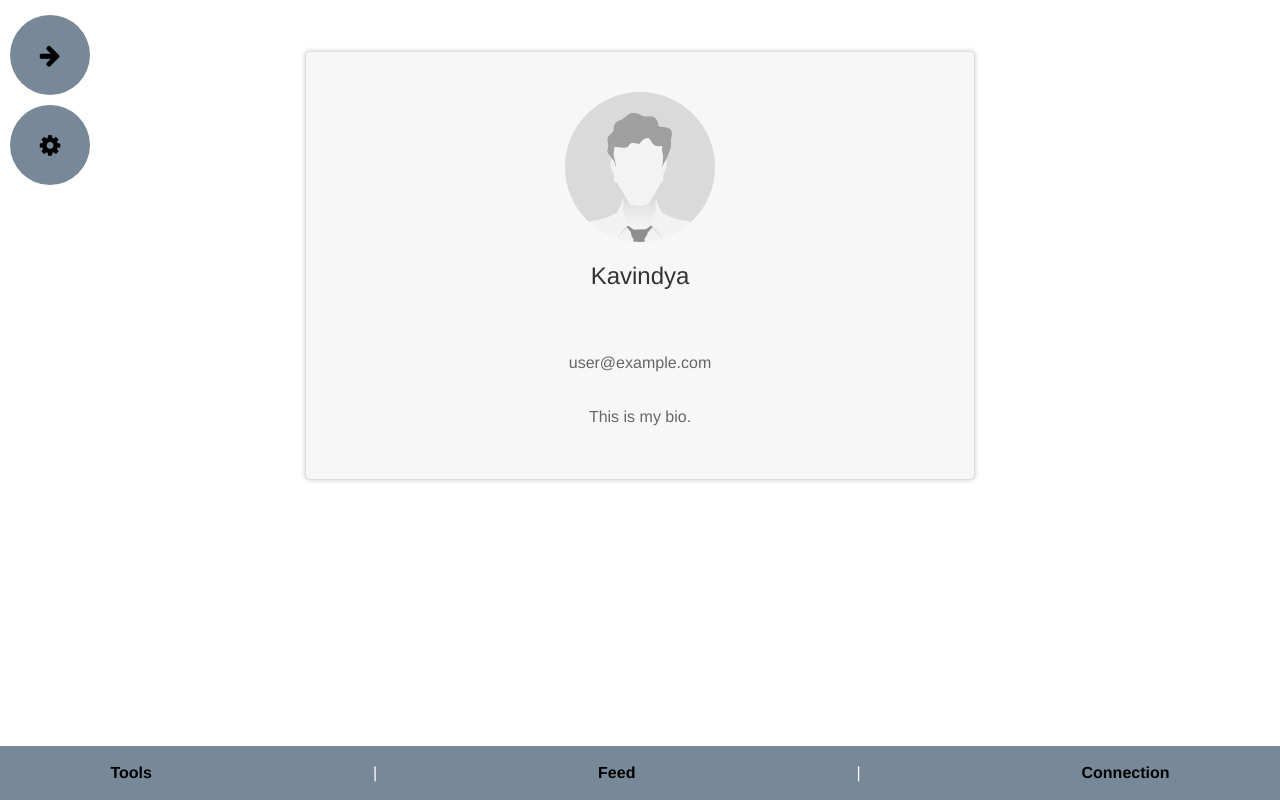
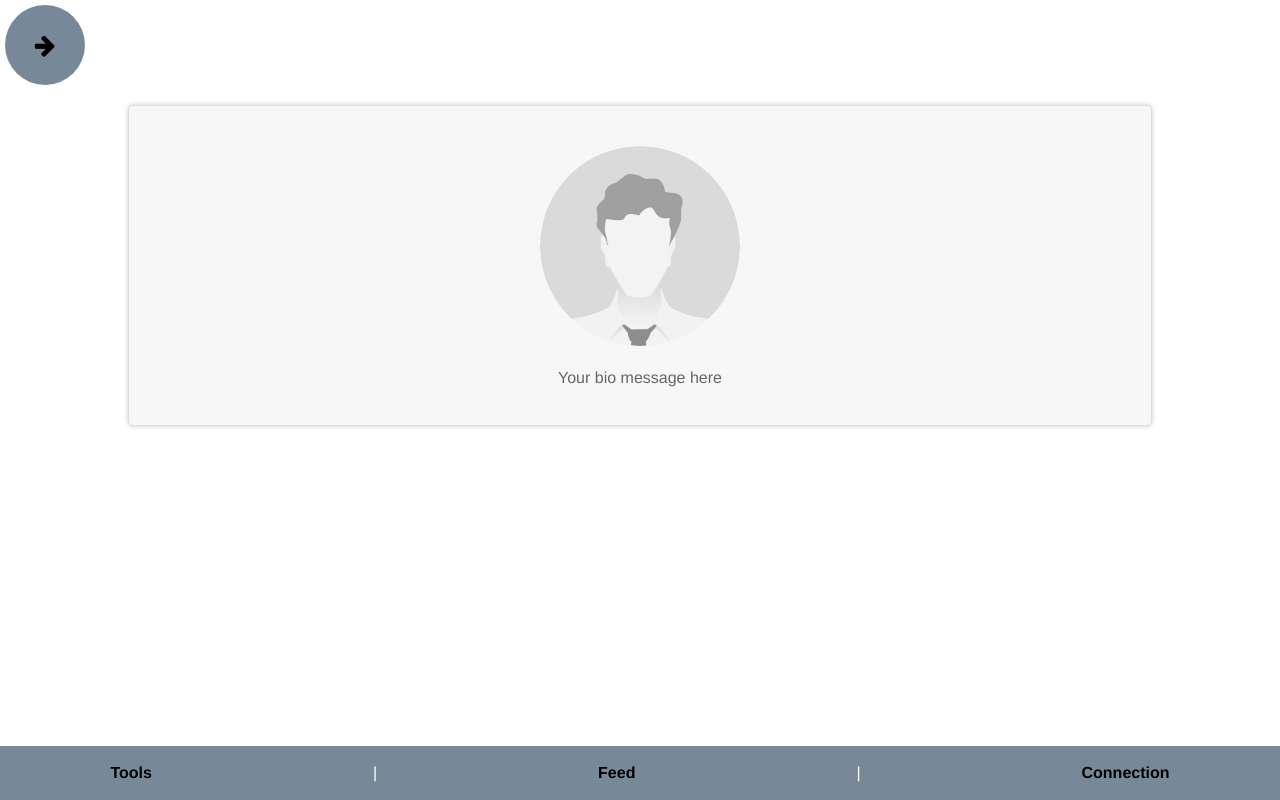
Before and after one commit to bhathiknk/socialmedia-webapp, a Vue app: page /ProfileEdit in a window 1280 px wide. Built offline with nearby package versions, Linux system fonts and the light colour scheme.

Commit message:
userName and Email retrive function created in ProfileEdit and config for after user signup,show the data

```diff
--- a/src/components/LoggingComponent/SignIn.vue
+++ b/src/components/LoggingComponent/SignIn.vue
@@ -22,14 +22,9 @@
 import axios from "axios";
 import swal from "sweetalert";
 import baseURL from "@/config";
+
 export default {
-    props: ["baseURL"],
-    data() {
-        return {
-            email: null,
-            password: null,
-        };
-    },
+    // Your existing component setup
     methods: {
         async signin(e) {
             e.preventDefault();
@@ -46,13 +41,24 @@ export default {
                         icon: "success",
                     });
                     this.$emit("fetchData");
-                    this.$router.push({ name: "Feed" });
+                    this.$router.push({ name: "ProfileEdit" });
                 })
-                .catch((err) => console.log("err", err));
+                .catch((err) => {
+                    if (err.response && err.response.status === 400) {
+                        // Incorrect password error
+                        swal({
+                            text: "Incorrect password. Please try again.",
+                            icon: "error",
+                        });
+                    } else {
+                        console.log("err", err);
+                    }
+                });
         },
     },
 };
 </script>
+
 
 <style scoped>
 
--- a/src/components/ProfileCom/ProfileEdit.vue
+++ b/src/components/ProfileCom/ProfileEdit.vue
@@ -1,11 +1,12 @@
 <template>
     <div class="profile-edit">
 
-
+        <div class="container-1">
             <div class="circular-button-container">
                 <CircularButton
                     @click="navigateToSignUp"
                     to="/SignUp"
+                    v-if="!token"
                     icon="fa fa-arrow-right"
                     label="LogIn"
                     style="margin-bottom: 10px; margin-top: 5px; margin-left: 5px"
@@ -15,84 +16,110 @@
                 <CircularButton
                     @click="navigateToUserDetailEdit"
                     to="/UserDetailEdit"
+                    v-if="token"
                     icon="fa fa-gear"
                     label="Settings"
                     style="margin-bottom: 10px; margin-top: 5px; margin-left: 5px"
                 />
             </div>
-
-        <div class="container">
-        <!-- Display user information -->
-            <div class="profile-info">
-                <div class="profile-picture-container">
-                    <img :src="user.profileImageUrl" alt="Profile Picture" />
-                </div>
-                <h3>{{ user.username }}</h3>
-                 <p>{{ user.email }}</p>
-                 <p>{{ user.bio }}</p>
+            <div class="circular-button-container">
+                <CircularButton
+                    @click="signout"
+                    to="/ProfileEdit"
+                    v-if="token"
+                    icon="fa fa-sign-out"
+                    label="Signout"
+                    style="margin-bottom: 10px; margin-top: 5px; margin-left: 5px"
+                />
             </div>
         </div>
 
+
+
+        <!-- New container for profile picture, bio message, username, and email -->
+        <div class="container-2 profile-info">
+            <div class="profile-picture-container">
+                <img :src="profilePicture" alt="Profile Picture">
+            </div>
+
+            <h3>{{ userName }}</h3>
+            <p>{{ email }}</p>
+            <p>{{ bioMessage }}</p>
+        </div>
     </div>
 </template>
 
 <script>
 import CircularButton from "../CircularButton.vue";
+import axios from "axios";
+import swal from "sweetalert";
+
 export default {
     components: {
         CircularButton,
     },
     data() {
         return {
-            user: {
-                username: 'Kavindya',
-                email: 'user@example.com',
-                profileImageUrl: require('@/assets/profile.jpg'),
-                bio: 'This is my bio.',
-            },
+            token: '',
+            userName: null,
+            email: null,
+            profilePicture:  require('@/assets/profile.jpg'), // Set a default profile picture
+            bioMessage: 'Your bio message here',
         };
     },
     methods: {
-        navigateToSignUp() {
-            // Use Vue Router's push method to navigate to the "SignUp.vue" route
-            this.$router.push("/SignUp");
+        getUserName() {
+            axios.get(`http://localhost:8080/api/user/${this.token}`)
+                .then(response => {
+                    this.userName = response.data.userName;
+                    this.email = response.data.email;
+                })
+                .catch(error => {
+                    console.error(error);
+                    this.userName = null;
+                    this.email = null;
+                });
         },
-        navigateToUserDetailEdit(){
-            this.$router.push("/UserDetailEdit")
+        signout() {
+            localStorage.removeItem("token");
+            this.token = null;
+            this.userName = null; // Clear the userName
+            this.email = null; // Clear the email
+            swal({
+                text: "Logged you out. Visit again",
+                icon: "success",
+            });
         },
+    },
+    mounted() {
+        this.token = localStorage.getItem("token");
+        if (this.token) {
+            this.getUserName(); // Call getUserName when the component is mounted and there's a token
+        }
     },
 };
 </script>
 
-<style scoped>
-/* Add your CSS styles for the profile edit component here */
-</style>
-
 
 <style>
-/* Add CSS styles for the user profile page */
+/* Your existing CSS styles */
 
-body {
-    font-family: Arial, sans-serif;
-}
-
-h2 {
-    color: #333;
-}
-.profile-info {
-    margin: -12% auto;
-    max-width: 60%;
+.container-2.profile-info {
+    margin: 20px auto; /* Adjust margin as needed */
+    max-width: 80%; /* Adjust width as needed */
     padding: 20px;
     background-color: #f7f7f7;
     border: 1px solid #ddd;
     border-radius: 5px;
     box-shadow: 0 0 5px rgba(0, 0, 0, 0.2);
-    text-align: center; /* Center the content horizontally */
+    text-align: center;
 }
 
+/* Adjust styles for profile picture and other details */
+/* Modify or add styles as needed for the new profile container */
 .profile-picture-container {
-    width: 150px;
-    height: 150px;
+    width: 200px; /* Adjust size as needed */
+    height: 200px; /* Adjust size as needed */
     border-radius: 50%;
     overflow: hidden;
     margin: 20px auto;
@@ -101,32 +128,20 @@ h2 {
 .profile-picture-container img {
     max-width: 100%;
     height: auto;
-
+    border-radius: 50%; /* Maintain circular shape */
 }
 
 .profile-info h3 {
-
-    font-size: 24px;
+    font-size: 28px;
     margin-top: 10px;
     color: #333;
-    margin-bottom: 60px; /* Add margin below the username */
+    margin-bottom: 20px; /* Adjust margin as needed */
 }
 
 .profile-info p {
-
     color: #666;
-    margin-bottom: 30px;
+    margin-bottom: 15px; /* Adjust margin as needed */
 }
 
-
- .circular-button-container {
-
-     top: 10px;  /* Adjust the top value as needed to control the vertical position */
-     margin-left:5px;  /* Adjust the right value as needed to control the horizontal position */
-     display: block;
-     position: relative;
- }
-
-
-
+/* Additional styles for the new elements */
 </style>
```
Also changed, not shown: src/ eventBus.js (added, +27 -0 lines). Lines whose indentation alone changed are shown as unchanged.
